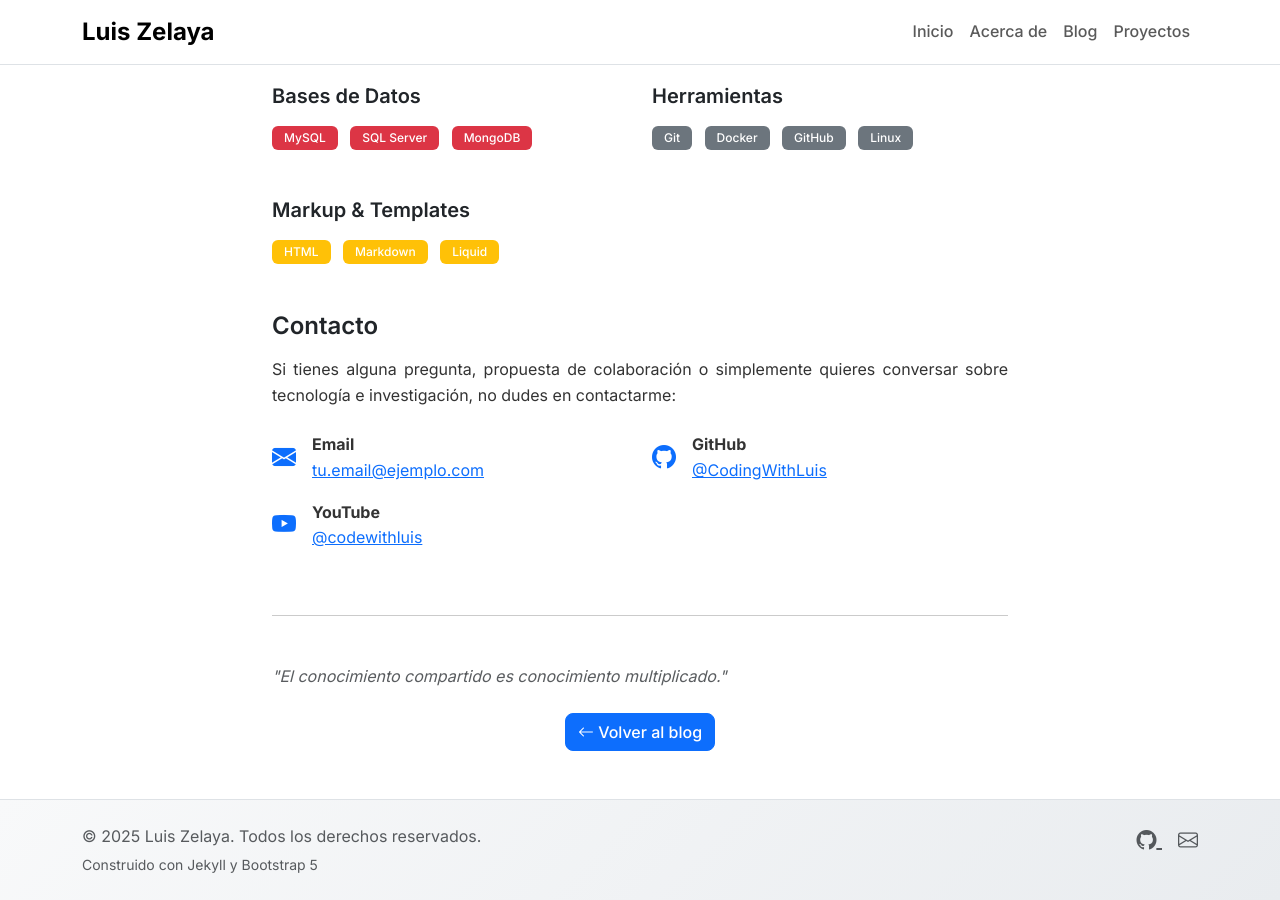
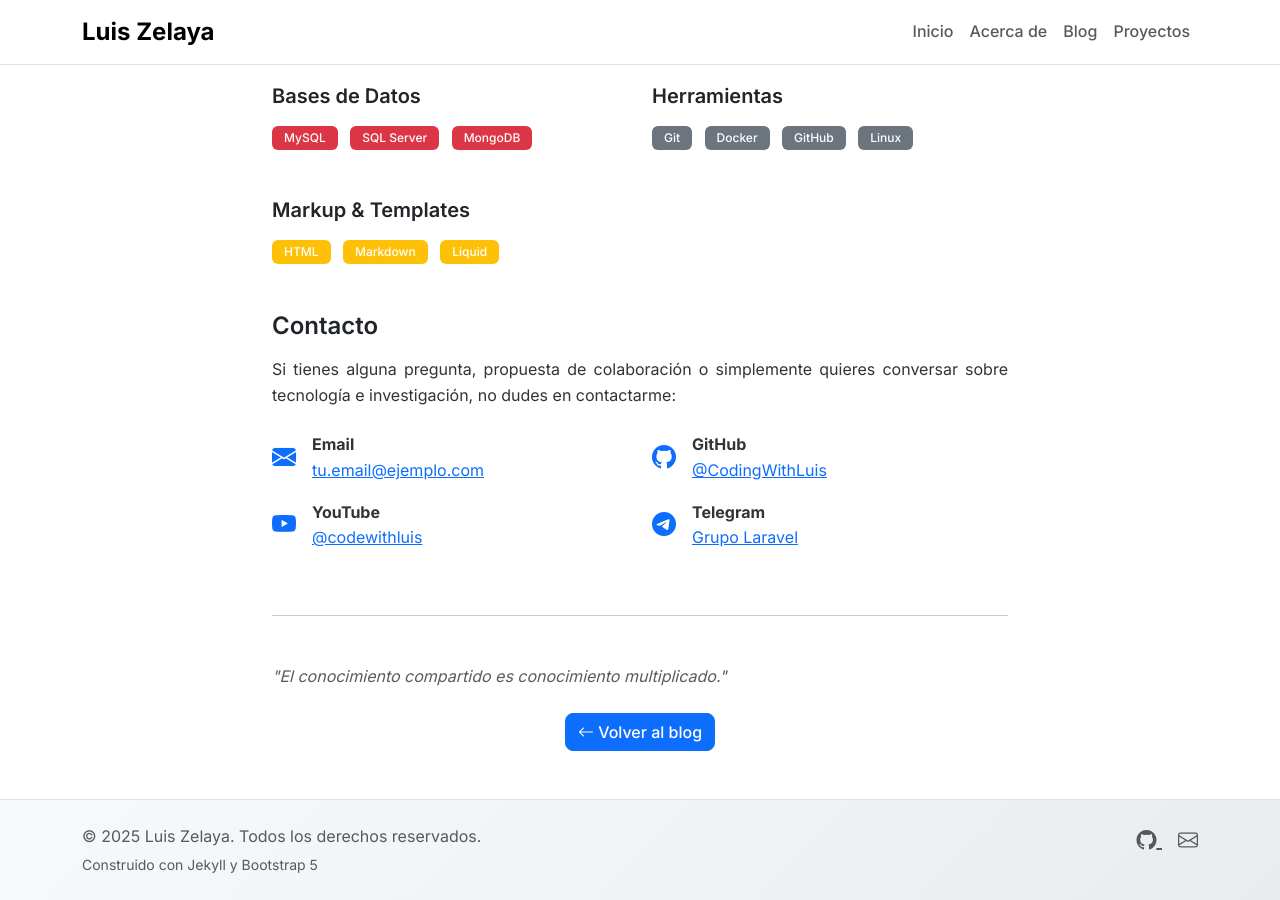
Before and after one commit to CodingWithLuis/CodingWithLuis.github.io, a Jekyll site: the page built from about.md, in a window 1280 px wide and 900 px high, scrolled down 1204 px. Built offline with Jekyll 4.4.1, drawn with Linux system fonts in a browser that asks for light colours.

Commit message:
Added Telegram group to about me section

```diff
--- a/about.md
+++ b/about.md
@@ -123,6 +123,16 @@ permalink: /about/
                                 </div>
                             </div>
                         </div>
+
+                        <div class="col-md-6">
+                            <div class="d-flex align-items-center mb-3">
+                                <i class="bi bi-telegram text-primary me-3" style="font-size: 1.5rem;"></i>
+                                <div>
+                                    <strong>Telegram</strong><br>
+                                    <a href="https://t.me/+QbzMzQnbCZZlNGYx" target="_blank">Grupo Laravel</a>
+                                </div>
+                            </div>
+                        </div>
                     </div>
 
                     <hr class="my-5">
```
